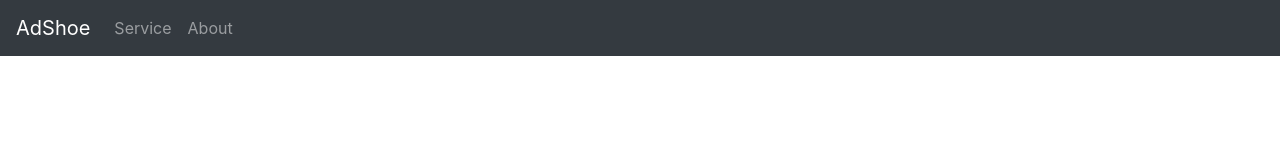
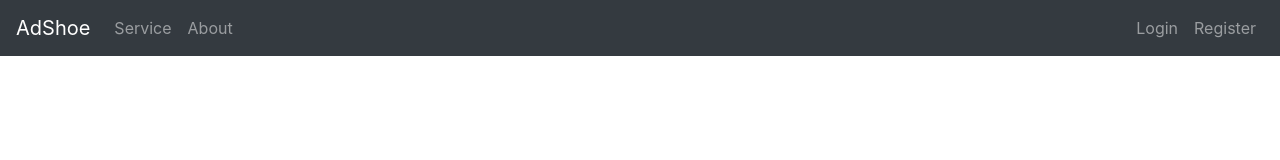
Before and after one commit to fitsumcs/Bootstrap-Lab, a plain HTML site: page Lab 01(ShoePurchaseWebsite)/index.html in a window 1280 px wide. Drawn offline with nearby package versions, Linux system fonts and the light colour scheme.

Commit message:
adding left side navigation items

```diff
--- a/Lab 01(ShoePurchaseWebsite)/index.html
+++ b/Lab 01(ShoePurchaseWebsite)/index.html
@@ -37,6 +37,20 @@
            </ul>
 
 
+           <!-- To the left side side  -->
+        <ul class="navbar-nav ml-auto">
+
+        <li class="nav-item">
+                <a class="nav-link" href="">Login</a>
+        </li>
+        <li class="nav-item">
+             <a class="nav-link" href="">Register</a>
+         </li>
+
+     </ul>
+
+
+
     </nav>
 
 
```
